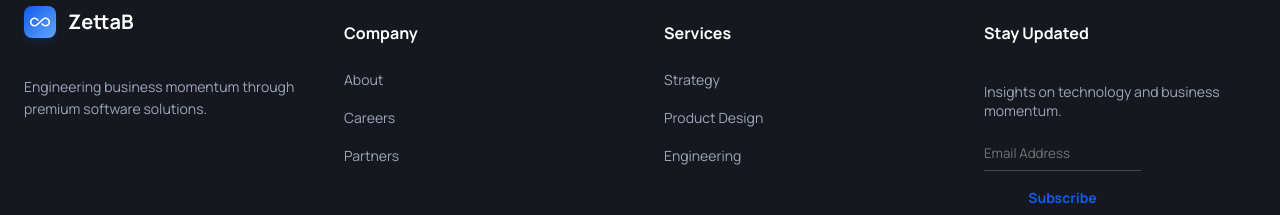
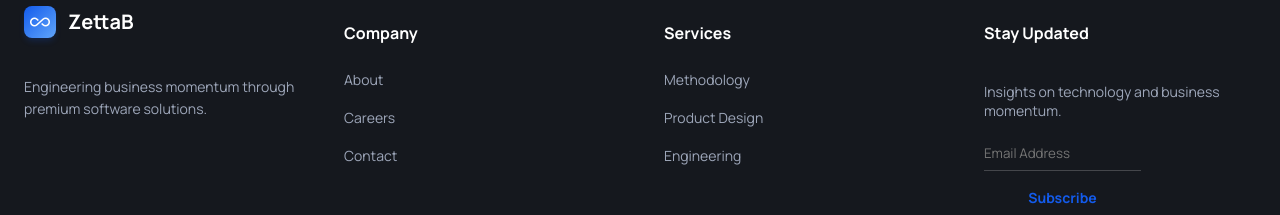
Before and after one commit to UnlimitedCollection/zettaB, a React (Vite) app: page /work in a window 1280 px wide. Shown: the part 2106-2321 px from the top of the page. Built offline with nearby package versions, Linux system fonts and the light colour scheme.

Commit message:
fix: repair broken links in footer and navbar

```diff
--- a/src/components/Layout/Footer.tsx
+++ b/src/components/Layout/Footer.tsx
@@ -22,14 +22,14 @@ export const Footer: React.FC = () => {
                         <ul className={styles.linkList}>
                             <li><Link to="/">About</Link></li>
                             <li><Link to="/careers">Careers</Link></li>
-                            <li><Link to="/contact">Partners</Link></li>
+                            <li><Link to="/contact">Contact</Link></li>
                         </ul>
                     </div>
 
                     <div className={styles.linksCol}>
                         <h3 className={styles.colTitle}>Services</h3>
                         <ul className={styles.linkList}>
-                            <li><Link to="/process">Strategy</Link></li>
+                            <li><Link to="/methodology">Methodology</Link></li>
                             <li><Link to="/services">Product Design</Link></li>
                             <li><Link to="/services">Engineering</Link></li>
                         </ul>
--- a/src/components/Layout/Navbar.tsx
+++ b/src/components/Layout/Navbar.tsx
@@ -27,12 +27,14 @@ export const Navbar: React.FC = () => {
                 <nav className={styles.nav}>
                     <Link to="/services" className={styles.navLink}>Capabilities</Link>
                     <Link to="/work" className={styles.navLink}>Work</Link>
-                    <Link to="/process" className={styles.navLink}>Approach</Link>
+                    <Link to="/methodology" className={styles.navLink}>Approach</Link>
                     <Link to="/insights" className={styles.navLink}>Insights</Link>
                 </nav>
 
                 <div className={styles.actions}>
-                    <Button variant="primary" size="sm">Contact Us</Button>
+                    <Link to="/contact">
+                        <Button variant="primary" size="sm">Contact Us</Button>
+                    </Link>
                 </div>
             </div>
         </header>
```
